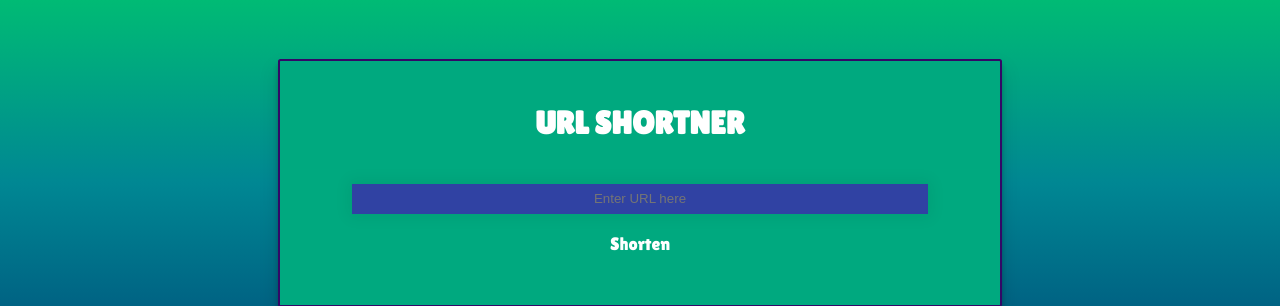
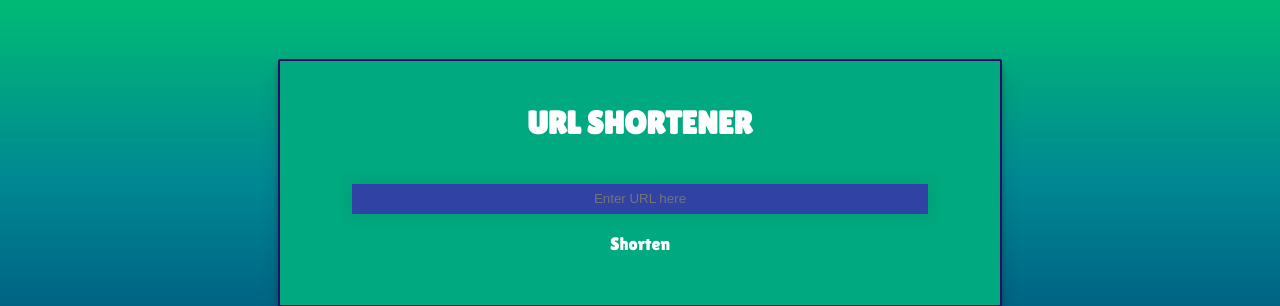
Before and after one commit to naturalneuralnet/url-shortener, a Django app: page / in a window 1280 px wide. Shown: the part 213-519 px from the top of the page. Run offline with Django 4.2, Linux system fonts and the light colour scheme.

Commit message:
cleaning

```diff
--- a/templates/index.html
+++ b/templates/index.html
@@ -111,7 +111,7 @@ button {
 </head>
 <body >
   <main>
-    <h1 class="animate__pulse">URL SHORTNER</h1>
+    <h1 class="animate__pulse">URL SHORTENER</h1>
     <form id="post-form">
       {% csrf_token %}
       <input type="text" name="link" id="link" placeholder="Enter URL here"  />
```
Also changed, not shown: README.md.
